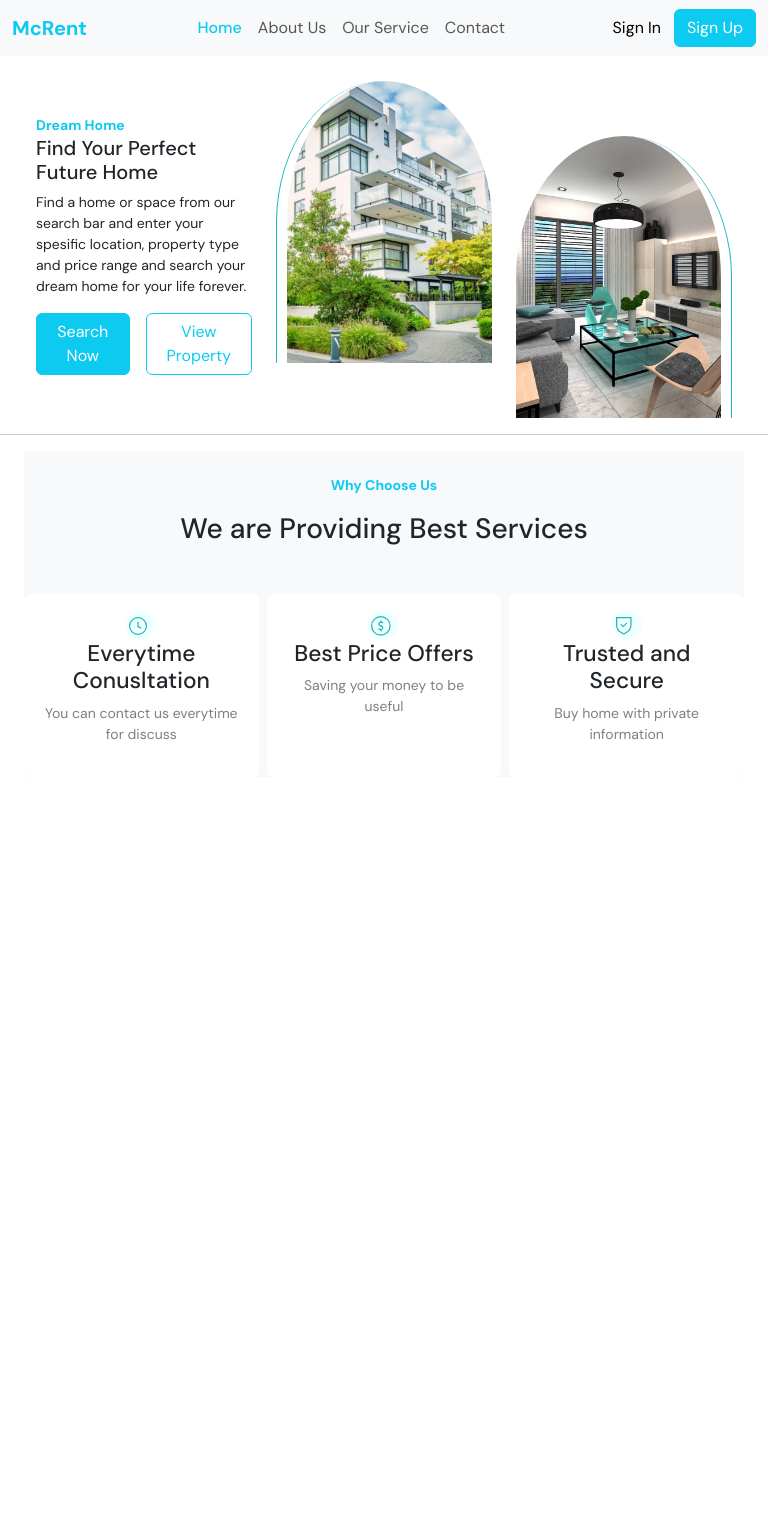
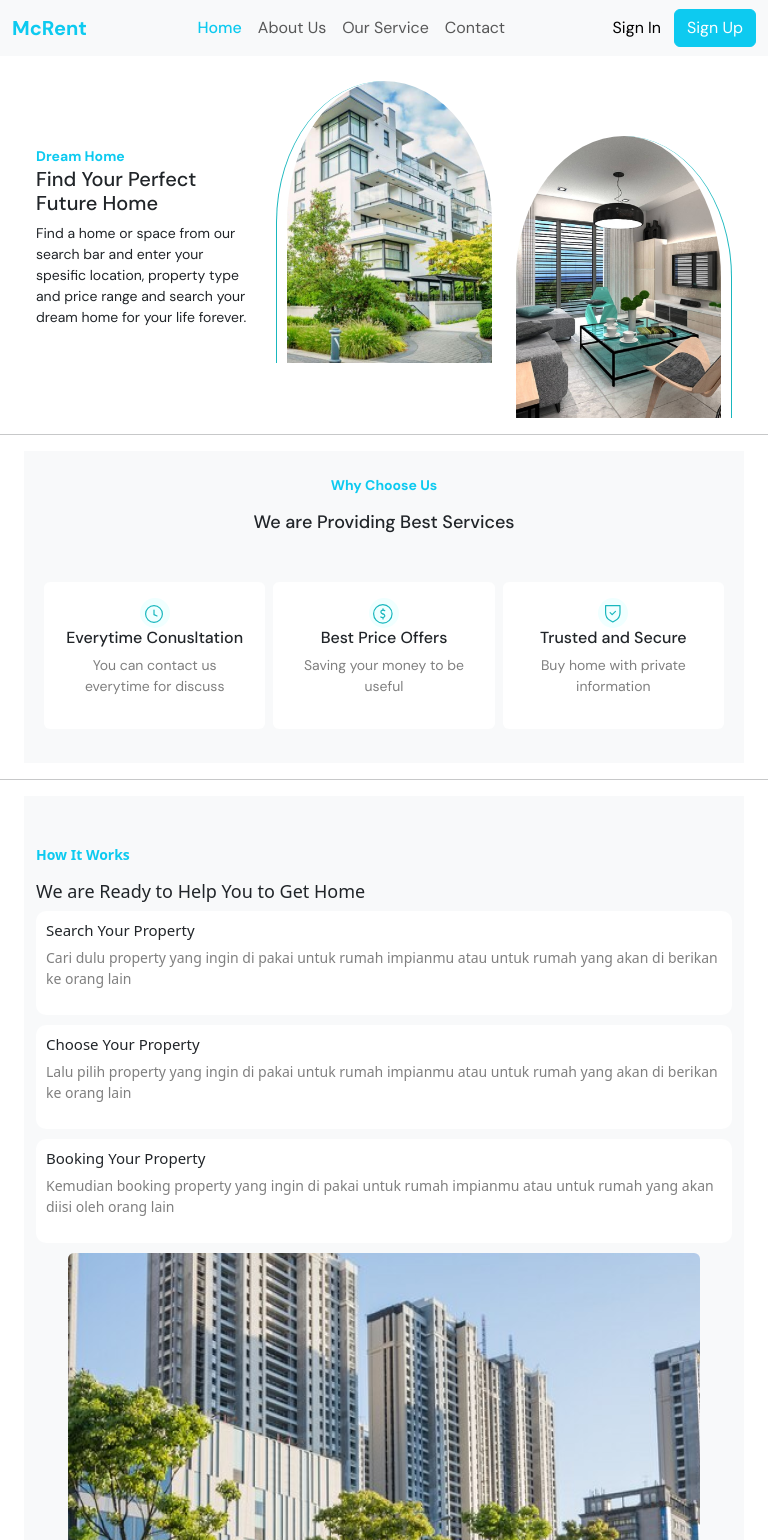
Before and after one commit to Khairul-Islam-1114/Real-Estate-Landing-Page, a React (Create React App) app: page / in a window 768 px wide. Shown: the top 1540 px of the page. Before the commit the page ends 800 px from the top, so only its background shows below. Built offline with nearby package versions, Linux system fonts and the light colour scheme.

Commit message:
'How It Works' Page Added

```diff
--- a/src/App.js
+++ b/src/App.js
@@ -4,6 +4,7 @@ import 'bootstrap/dist/js/bootstrap.bundle.min.js';
 import Header from './components/Header/Header';
 import Home from './pages/Home/Home';
 import Service from './pages/Services/Service';
+import HowItWorks from './pages/HowItWorks/HowItWorks';
 
 
 function App() {
@@ -15,6 +16,8 @@ function App() {
       <Home />
 <hr />
       <Service />
+<hr />
+      <HowItWorks />
     </div>
   );
 }
--- a/src/pages/Home/Home.css
+++ b/src/pages/Home/Home.css
@@ -21,6 +21,11 @@
     margin-top: 80px;
 }
 
+@media screen and (min-width: 768px){
+#special .hide2{
+    display: none;
+}
+}
 
 @media screen and (max-width: 768px){
     h1{
@@ -30,8 +35,16 @@
         font-size: 14px;
     }
 
-    button{
-        font-size: 10px;
+    #hide{
+        display: none;
+    }
 
+    .hide1{
+        display: none;
     }
+
+   #special{
+    display: block;
+    width: 100%;
+   }
 }
--- a/src/pages/Home/Home.jsx
+++ b/src/pages/Home/Home.jsx
@@ -18,9 +18,9 @@ const Home = () => {
        search your dream home for your life forever.
     </p>
 
-    <div className="d-flex gap-3">
-    <button className="btn btn-info text-white btn-small">Search Now</button>
-    <button className="btn btn-outline-info btn-small">View Property</button>
+    <div className="d-flex gap-3" id='hide'>
+    <button className="btn btn-info text-white hide1">Search Now</button>
+    <button className="btn btn-outline-info hide1">View Property</button>
     </div>
 
 </div>
@@ -34,6 +34,11 @@ const Home = () => {
 </div>
 
 </div>
+
+<div className="d-flex gap-3 justify-content-center" id='special'>
+    <button className="btn btn-info text-white btn-small hide2">Search Now</button>
+    <button className="btn btn-outline-info btn-small hide2">View Property</button>
+    </div>
     </div>
 
   )
--- a/src/pages/HowItWorks/HowItWorks.css
+++ b/src/pages/HowItWorks/HowItWorks.css
@@ -0,0 +1,33 @@
+@import url('https://fonts.googleapis.com/css2?family=DM+Sans:ital,opsz,wght@0,9..40,100..1000;1,9..40,100..1000&display=swap');
+
+#service{
+    font-family: 'DM Sans';
+}
+
+.holder{
+    background-color:#ffffff;
+    border-radius: 10px;
+    padding: 10px;
+    margin-bottom: 10px;
+}
+
+@media screen and (max-width: 768px){
+    h2{
+        font-size: 18px;
+    }
+    h5{
+        font-size: 15px;
+    }
+    p{
+        font-size: 14px;
+    }
+
+    #howItWorks .myStyle{
+        display: flex;
+        flex-direction: column;
+    }
+    #design{
+        display: block;
+    }
+
+}
--- a/src/pages/HowItWorks/HowItWorks.jsx
+++ b/src/pages/HowItWorks/HowItWorks.jsx
@@ -0,0 +1,51 @@
+import React from 'react';
+import Avenue from '../../assets/images/avenue-with-green-trees.png';
+import './HowItWorks.css'
+
+
+const HowItWorks = () => {
+  return (
+    <div className='container bg-light py-5' id='howItWorks'>
+        <div className="row myStyle">
+            <div className="col">
+                <p className="text-info"><strong>How It Works</strong></p>
+                <h2>We are Ready to Help You to Get Home</h2>
+
+                <div className='holder'>
+                <h5>Search Your Property</h5>
+                <p className="text-black-50">
+                    Cari dulu property yang ingin di pakai untuk rumah impianmu atau
+                    untuk rumah yang akan di berikan ke orang lain
+                </p>
+                </div>
+
+                <div className='holder'>
+                <h5>Choose Your Property</h5>
+                <p className="text-black-50">
+                    Lalu pilih property yang ingin di pakai untuk rumah impianmu atau
+                    untuk rumah yang akan di berikan ke orang lain
+                </p>
+                </div>
+
+                <div className='holder'>
+                <h5>Booking Your Property</h5>
+                <p className="text-black-50">
+                    Kemudian booking property yang ingin di pakai untuk rumah
+                    impianmu atau untuk rumah yang akan diisi oleh orang lain
+                </p>
+                </div>
+
+            </div>
+
+            <div className="col d-flex align-items-center justify-content-center">
+                <figure>
+                <img src={Avenue} alt="avenue-with-green-tress" className="img-fluid rounded" id='design' />
+                <figcaption className='text-center'><em>Avenue with Green Trees</em></figcaption>
+                </figure>
+            </div>
+        </div>
+    </div>
+  )
+}
+
+export default HowItWorks
--- a/src/pages/Services/Service.css
+++ b/src/pages/Services/Service.css
@@ -6,7 +6,7 @@
 
 .icon{
     margin: auto;
-    padding-top: 2.5px;
+    padding: 2.5px;
     width: 30px;
     height: 30px;
     background-color: azure;
@@ -17,3 +17,17 @@
     background-color:#ffffff;
 
 }
+
+@media screen and (max-width: 768px){
+    h2{
+        font-size: 18px;
+    }
+    h4{
+        font-size: 16px;
+    }
+    p{
+        font-size: 14px;
+    }
+
+
+}
--- a/src/pages/Services/Service.jsx
+++ b/src/pages/Services/Service.jsx
@@ -8,10 +8,10 @@ import Trust from '../../assets/images/trust.svg';
 
 const Service = () => {
   return (
-    <div className='container bg-light pt-4' id='service'>
+    <div className='container bg-light py-4' id='service'>
         <p className="text-center text-info"><strong>Why Choose Us</strong></p>
         <h2 className="text-center mb-5">We are Providing Best Services</h2>
-        <div className="row gap-2">
+        <div className="row gap-2 mx-2">
             <div className="col holder rounded p-3">
 
                 <div className="icon">
```
Also changed, not shown: src/assets/images/avenue-with-green-trees.png (added), src/pages/Property/Property.css (added), src/pages/Property/Property.jsx (added).
